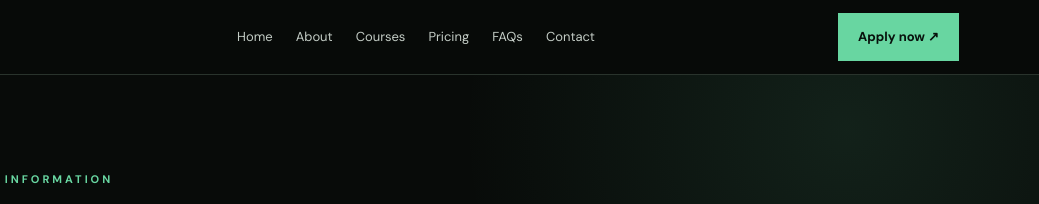
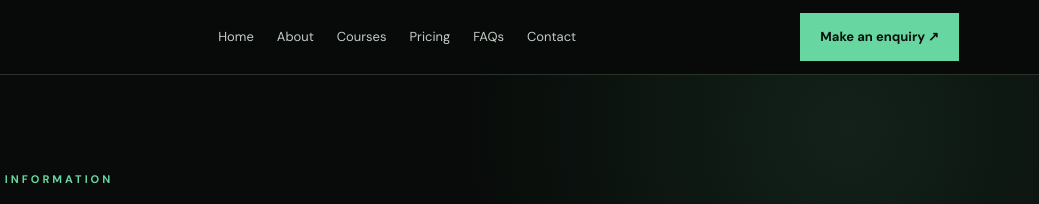
Before and after one commit to heyprayag/fx-pray, a plain HTML site: page terms.html in a window 1280 px wide. Shown: the top 204 px of the page, 241-1280 px from the left. Drawn offline with Linux system fonts and the light colour scheme.

Commit message:
Clarify enquiry-first enrollment language

```diff
--- a/terms.html
+++ b/terms.html
@@ -6,7 +6,7 @@
 <title>Program Terms | fx.pray</title><link rel="icon" href="assets/fx-pray-logo.svg"><link rel="stylesheet" href="assets/site.css">
 </head>
 <body>
-<header class="top"><div class="wrap"><nav><a class="brand" href="index.html"><img src="assets/fx-pray-logo.svg" alt="fx.pray"></a><div class="links"><a href="index.html">Home</a><a href="about.html">About</a><a href="courses.html">Courses</a><a href="pricing.html">Pricing</a><a href="faq.html">FAQs</a><a href="contact.html">Contact</a></div><a class="btn navapply" href="https://docs.google.com/forms/d/e/1FAIpQLSc23OzAaAF6MOSfm3VgcGboQESLAx91yOlbj70nrIHsM23pZA/viewform" target="_blank" rel="noopener">Apply now ↗</a><button class="menu" aria-label="Toggle navigation" aria-expanded="false">☰</button></nav></div></header>
+<header class="top"><div class="wrap"><nav><a class="brand" href="index.html"><img src="assets/fx-pray-logo.svg" alt="fx.pray"></a><div class="links"><a href="index.html">Home</a><a href="about.html">About</a><a href="courses.html">Courses</a><a href="pricing.html">Pricing</a><a href="faq.html">FAQs</a><a href="contact.html">Contact</a></div><a class="btn navapply" href="https://docs.google.com/forms/d/e/1FAIpQLSc23OzAaAF6MOSfm3VgcGboQESLAx91yOlbj70nrIHsM23pZA/viewform" target="_blank" rel="noopener">Make an enquiry ↗</a><button class="menu" aria-label="Toggle navigation" aria-expanded="false">☰</button></nav></div></header>
 <main><header class="pagehero"><div class="wrap"><div class="eyebrow">fx.pray / Program information</div><h1>Program terms</h1><p class="lead">Read this information and obtain written confirmation before paying or enrolling.</p></div></header>
 <section><div class="wrap" style="max-width:850px">
 <div class="row"><b>01</b><div><h3>Educational purpose</h3><p>All lessons, examples and market discussions are for general education only. They are not personalized investment, financial, tax or legal advice, and are not instructions or recommendations to buy or sell any instrument. No outcome or return is promised.</p></div></div>
```
